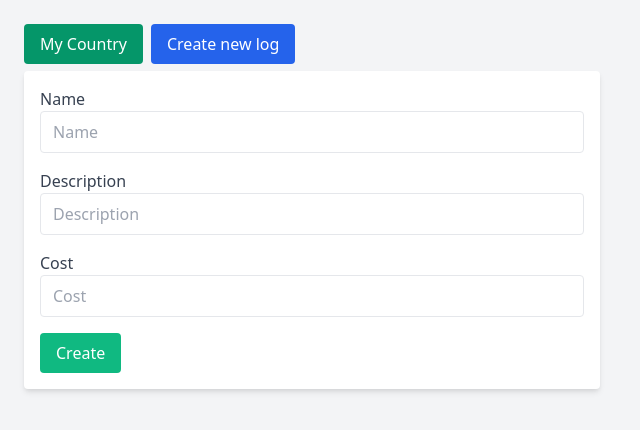
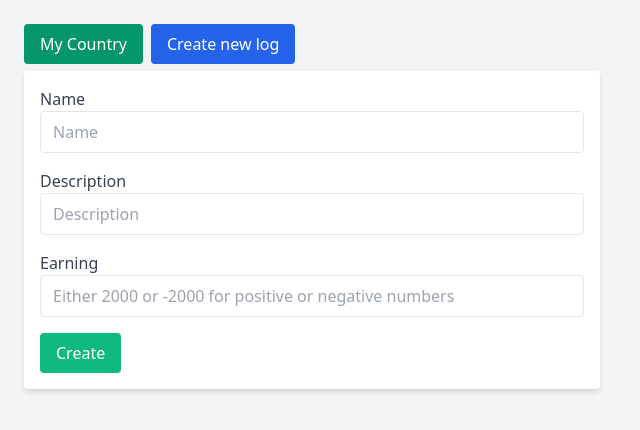
Before and after one commit to Easyzly/BasicLogger, a website: page index.html in a window 1280 px wide. Both pictures are taken after a click on the button "Create new log". Shown: the whole page, without its empty margins (0-640 px from the left). Drawn offline with nearby package versions, Linux system fonts and the light colour scheme; no server answers.

Commit message:
disable users typing letters in numbers input

```diff
--- a/index.html
+++ b/index.html
@@ -53,9 +53,8 @@
             <input id="log-description-input" type="text" name="log-description" placeholder="Description" class="w-full px-3 py-2 border rounded">
         </div>
         <div class="mb-4">
-            <label for="log-cost-input" class="block text-gray-700">Cost</label>
-            <input id="log-cost-input" type="number" name="log-cost" placeholder="Cost" class="w-full px-3 py-2 border rounded">
-        </div>
+            <label for="log-cost-input" class="block text-gray-700">Earning</label>
+            <input id="log-cost-input" type="number" name="log-cost" placeholder="Either 2000 or -2000 for positive or negative numbers" class="w-full px-3 py-2 border rounded" oninput="this.value = this.value.replace(/[^0-9-]/g, '')"> </div>
         <button id="submit-log-button" type="submit" class="bg-green-500 text-white px-4 py-2 rounded">Create</button>
     </div>
 
```
